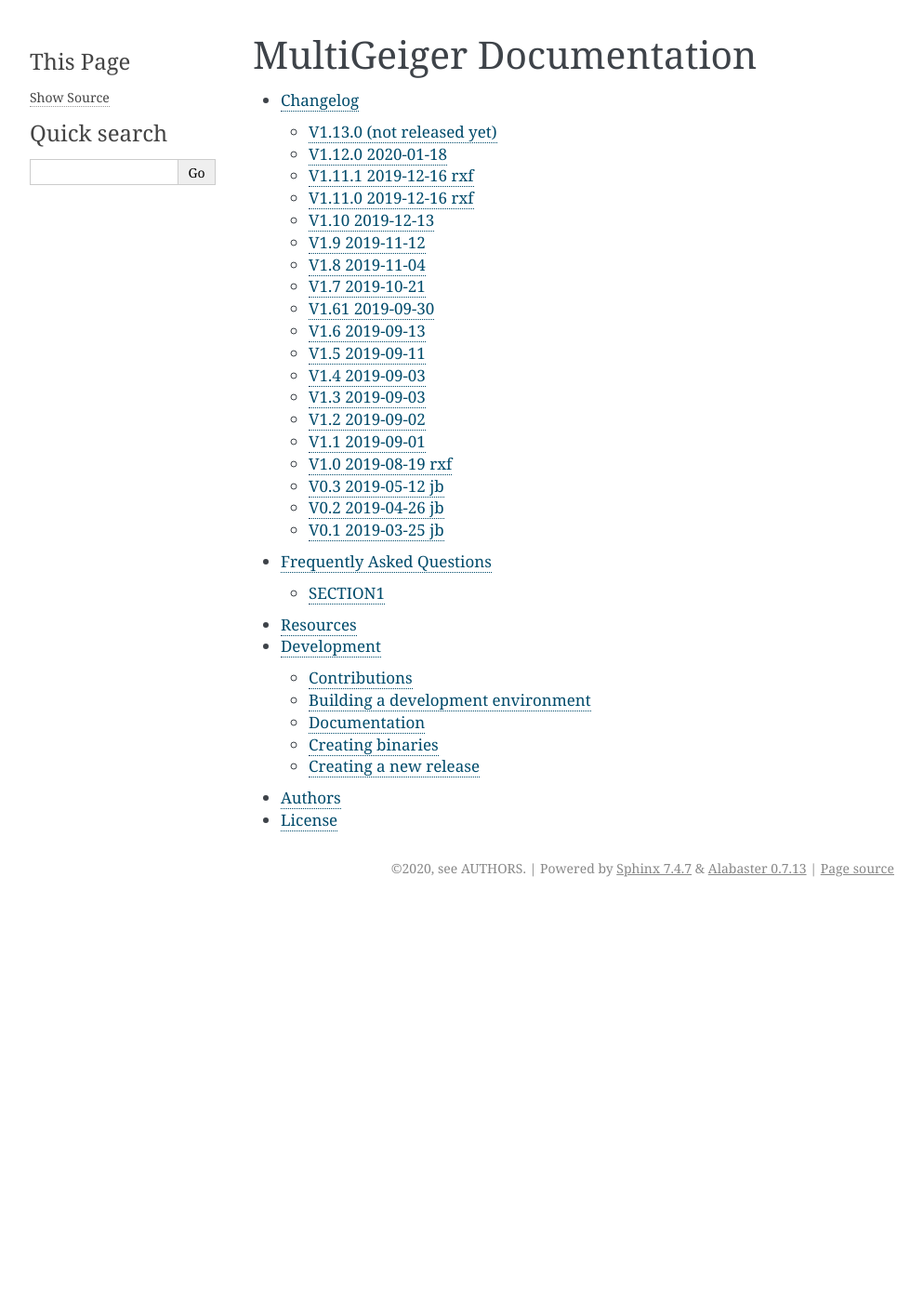
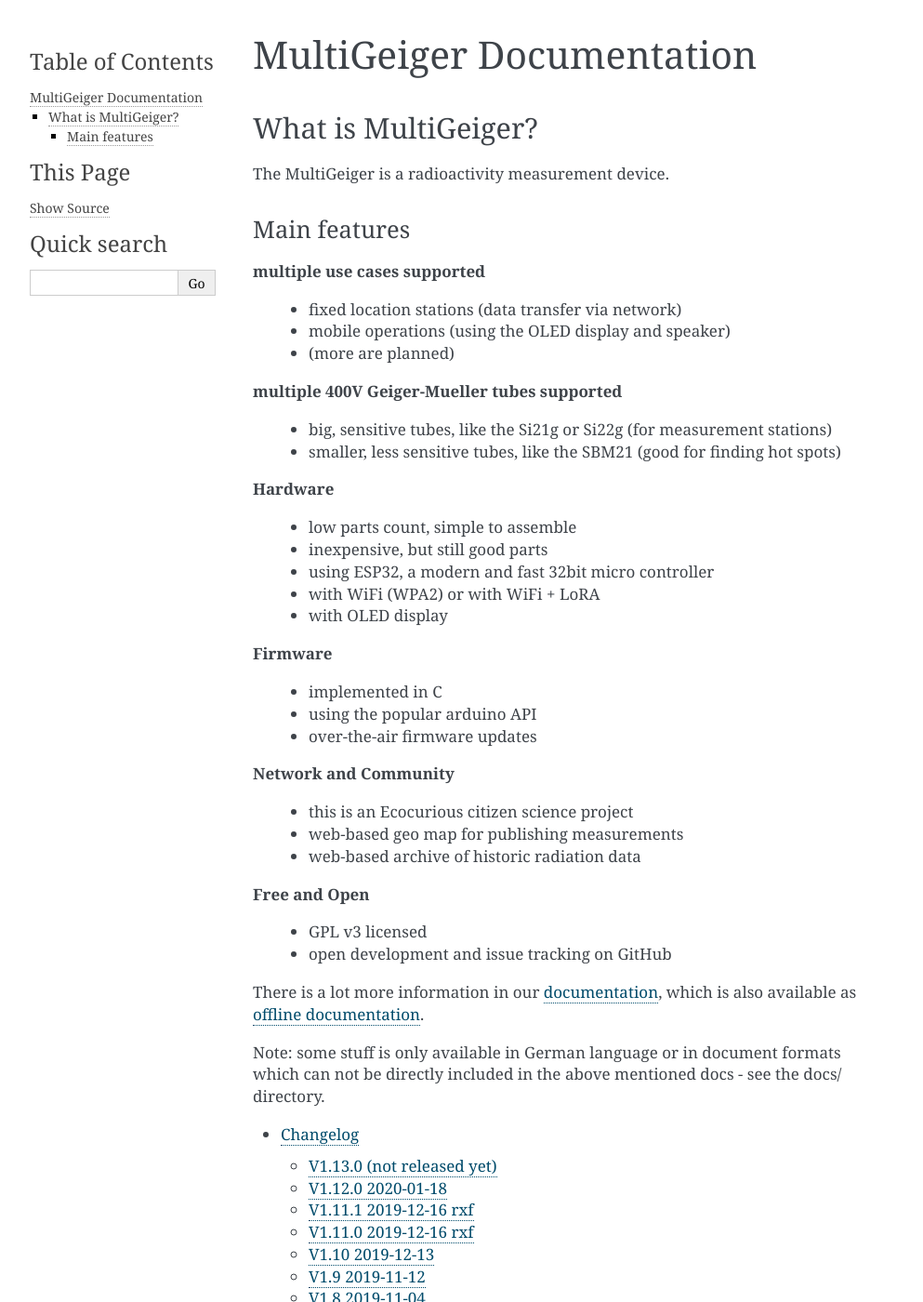
Before and after one commit to ecocurious2/MultiGeiger, a Sphinx documentation site: the page built from docs/source/index.rst, in a window 1280 px wide and 1400 px high. Shown: the whole window at 93% size, without its empty margins (148-1141 px from the left). Built offline with Sphinx 7.4.7, drawn with Linux system fonts in a browser that asks for light colours.

Commit message:
add a basic, short README in English
this is about how a project README should look like, IMHO.

it should contain enough information for the reader to decide whether
this is the project they searched for.

but it should not be TL;DR (== too long; didn't read).

thus, it should NOT contain detailled installation and configuration
docs (that stuff belongs into the extensive docs the README links to).

this README has 2 uses / functions:
- being included as introduction into the long readthedocs.io based docs
- being shown on github (after review / community decision)

this avoids duplication and eases future changes/updates.

```diff
--- /dev/null
+++ b/README-en.rst
@@ -0,0 +1,53 @@
+What is MultiGeiger?
+--------------------
+
+The MultiGeiger is a radioactivity measurement device.
+
+Main features
+~~~~~~~~~~~~~
+
+**multiple use cases supported**
+
+ * fixed location stations (data transfer via network)
+ * mobile operations (using the OLED display and speaker)
+ * (more are planned)
+
+**multiple 400V Geiger-Mueller tubes supported**
+
+ * big, sensitive tubes, like the Si21g or Si22g (for measurement stations)
+ * smaller, less sensitive tubes, like the SBM21 (good for finding hot spots)
+
+**Hardware**
+
+ * low parts count, simple to assemble
+ * inexpensive, but still good parts
+ * using ESP32, a modern and fast 32bit micro controller
+ * with WiFi (WPA2) or with WiFi + LoRA
+ * with OLED display
+
+**Firmware**
+
+ * implemented in C
+ * using the popular arduino API
+ * over-the-air firmware updates
+
+**Network and Community**
+
+ * this is an Ecocurious citizen science project
+ * web-based geo map for publishing measurements
+ * web-based archive of historic radiation data
+
+**Free and Open**
+
+ * GPL v3 licensed
+ * open development and issue tracking on GitHub
+
+
+There is a lot more information in our `documentation`_, which is also available as `offline documentation`_.
+
+.. _documentation: https://multigeiger.readthedocs.org/
+.. _offline documentation: https://readthedocs.org/projects/multigeiger/downloads
+
+
+Note: some stuff is only available in German language or in document formats which
+can not be directly included in the above mentioned docs - see the docs/ directory.
--- a/docs/source/index.rst
+++ b/docs/source/index.rst
@@ -9,6 +9,8 @@
 MultiGeiger Documentation
 =========================
 
+.. include:: ../../README-en.rst
+
 .. toctree::
    :maxdepth: 2
 
```
